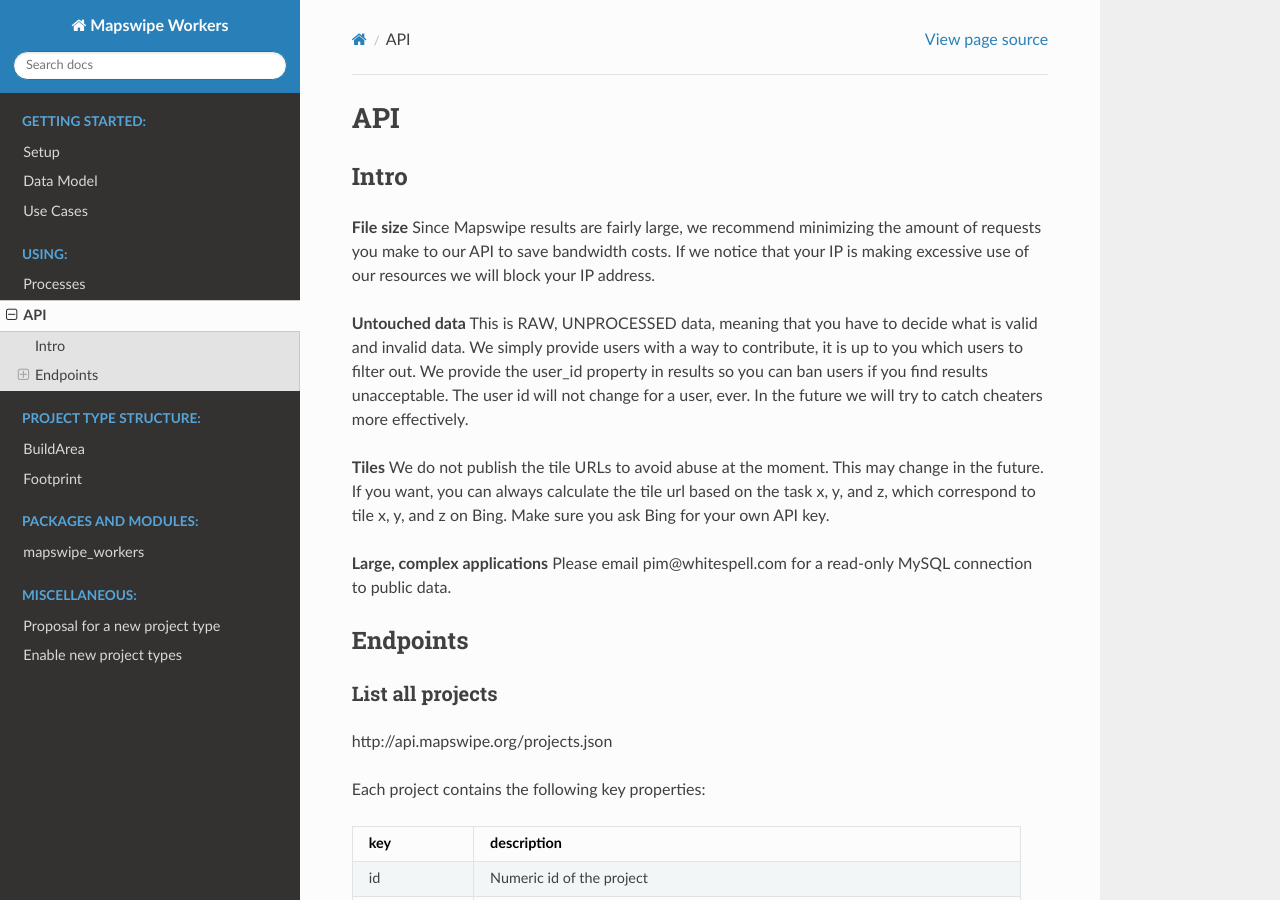
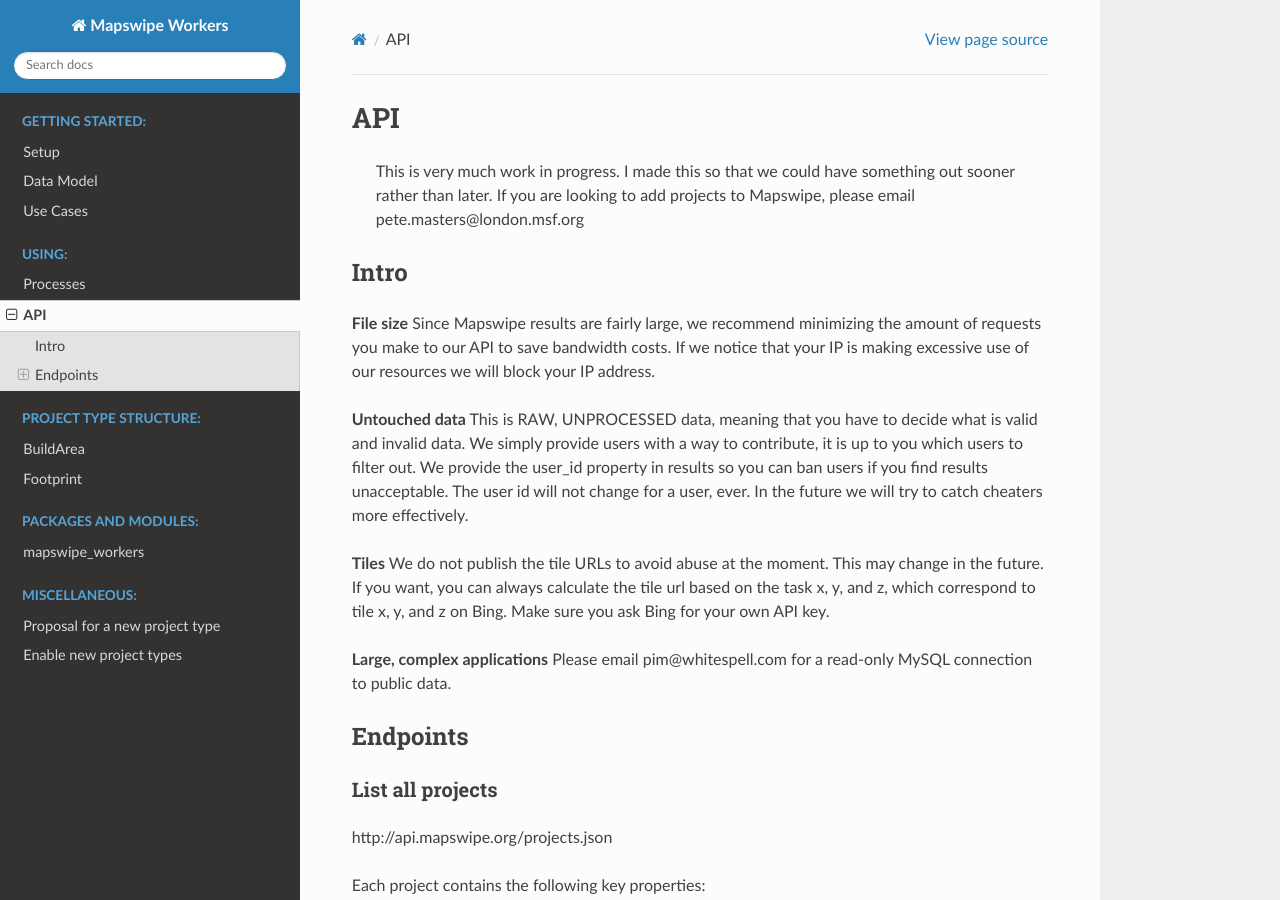
Before and after one commit to mapswipe/python-mapswipe-workers, a Sphinx documentation site: the page built from docs/source/api.md, in a window 1280 px wide and 900 px high. Built offline with Sphinx 7.4.7 and the Read the Docs theme 2.0.0, drawn with Linux system fonts in a browser that asks for light colours.

Commit message:
updated api doc

```diff
--- a/docs/source/api.md
+++ b/docs/source/api.md
@@ -1,4 +1,6 @@
 # API
+
+> This is very much work in progress. I made this so that we could have something out sooner rather than later. If you are looking to add projects to Mapswipe, please email pete.masters@london.msf.org
 
 ## Intro
 
```
